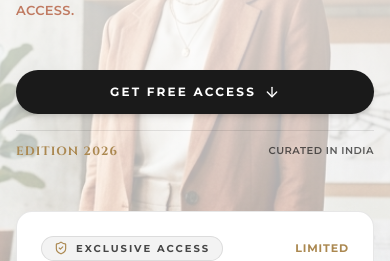
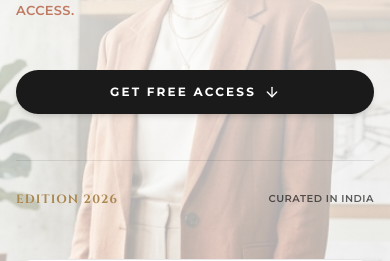
Before and after one commit to tanikshrma/HOY-Landing-Page, a React (Vite) app: page / in a window 390 px wide. Shown: the part 374-635 px from the top of the page. Built offline with nearby package versions, Linux system fonts and the light colour scheme; no server answers.

Commit message:
style: improve hero section spacing and marquee speed
Adjust mobile layout margins and padding for better visual balance and slow down the marquee animation to improve readability.

```diff
--- a/src/components/HeroSection.tsx
+++ b/src/components/HeroSection.tsx
@@ -81,7 +81,7 @@ export const HeroSection: React.FC<HeroSectionProps> = ({
               </div>
 
               {/* Mobile Quick Action Link */}
-              <div className="lg:hidden mt-[30px]">
+              <div className="lg:hidden mt-[30px] mb-[30px]">
                 <button
                   onClick={onCtaClick}
                   className="w-full py-3.5 px-6 rounded-full bg-[#1A1A1A] hover:bg-[#AB8850] active:bg-[#AB8850] text-white font-montserrat font-bold text-xs xs:text-sm tracking-[0.18em] uppercase transition-all duration-300 shadow-md flex items-center justify-center gap-2 cursor-pointer active:scale-[0.99]"
@@ -93,7 +93,7 @@ export const HeroSection: React.FC<HeroSectionProps> = ({
             </div>
 
             {/* Bottom Subtle Editorial Marker */}
-            <div className="pt-3 pb-1 border-t border-[#1A1A1A]/10 flex items-center justify-between text-xs font-montserrat text-[#1A1A1A]/60 max-w-xl shrink-0 mt-4 lg:mt-6">
+            <div className="pt-[30px] lg:pt-3 pb-1 border-t border-[#1A1A1A]/10 flex items-center justify-between text-xs font-montserrat text-[#1A1A1A]/60 max-w-xl shrink-0 mt-4 lg:mt-6">
               <span className="font-cinzel text-[#AB8850] text-xs font-bold tracking-widest">EDITION 2026</span>
               <span className="tracking-wider uppercase text-[10px] sm:text-xs text-[#1A1A1A]/70 font-semibold">CURATED IN INDIA</span>
             </div>
--- a/src/index.css
+++ b/src/index.css
@@ -67,7 +67,7 @@ input:focus, button:focus {
 .animate-marquee-infinite {
   display: flex;
   width: max-content;
-  animation: marquee-scroll 16s linear infinite;
+  animation: marquee-scroll 24s linear infinite;
   will-change: transform;
 }
 
```
